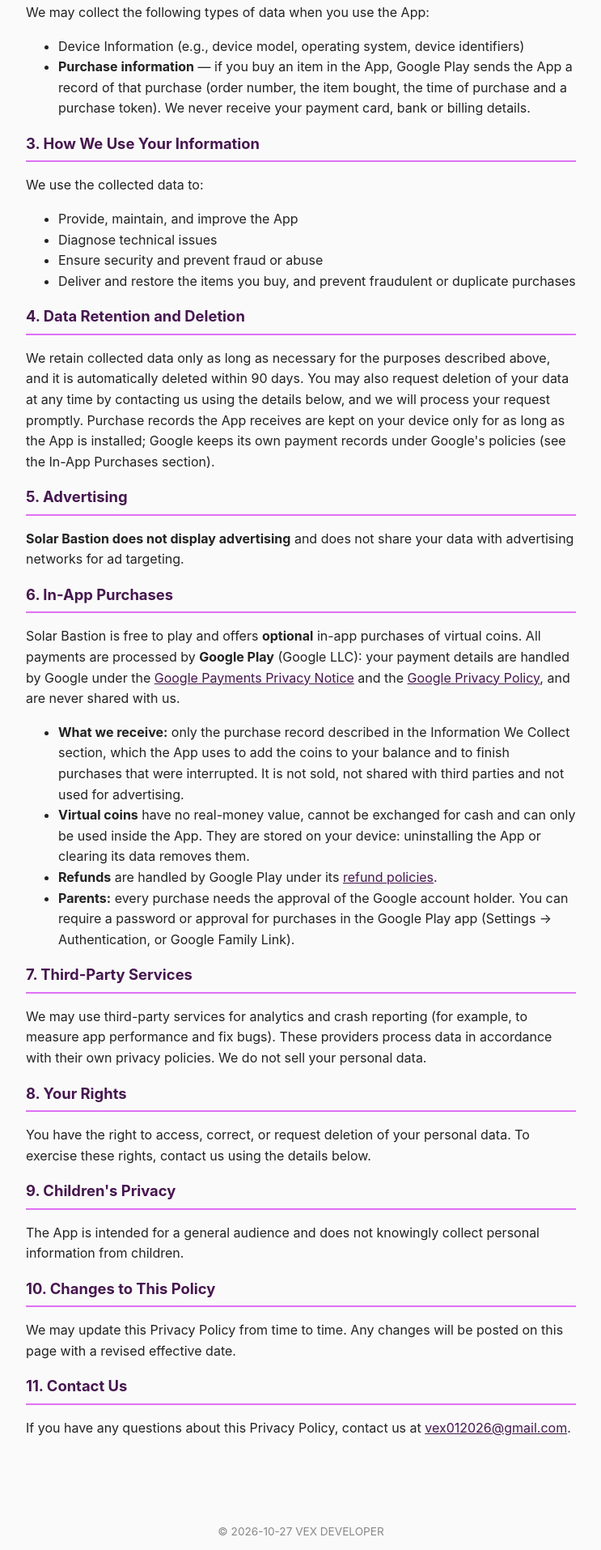
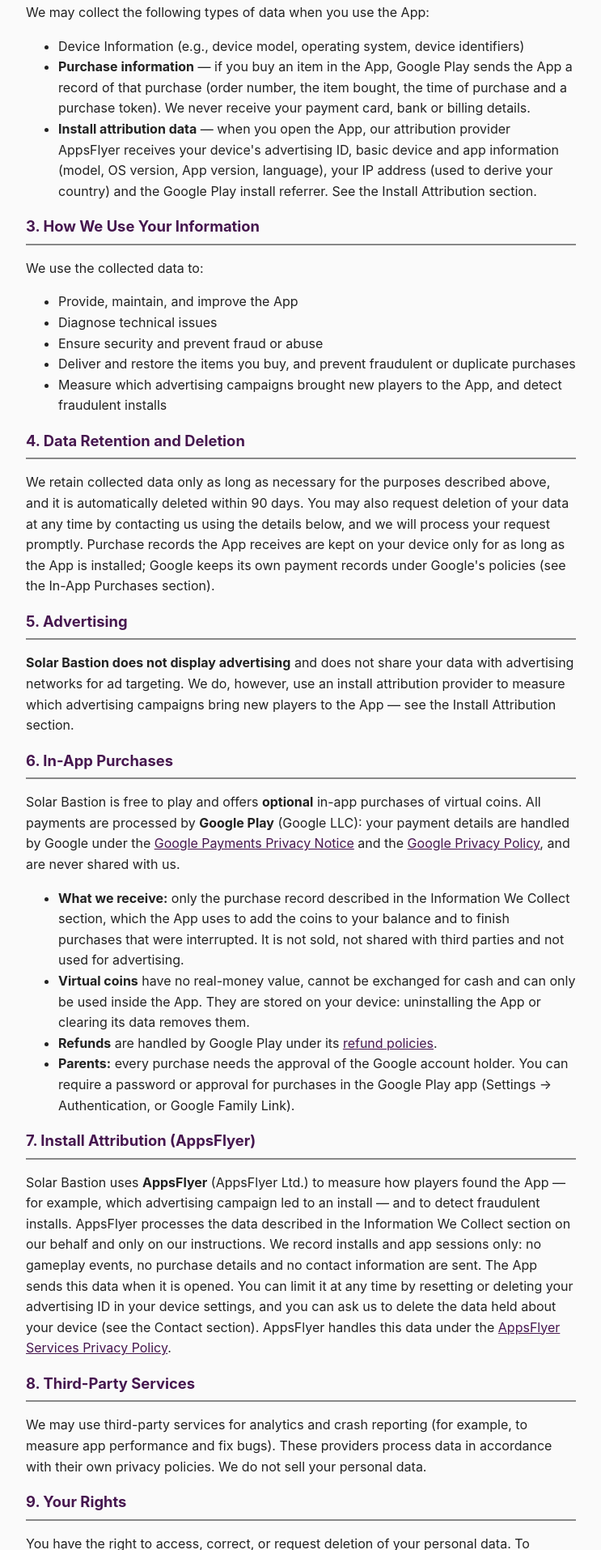
Before and after one commit to vex012026-cyber/vex012026-cyber.github.io, a plain HTML site: page solar-bastion/index.html in a window 1280 px wide. Shown: the part 886-2800 px from the top of the page at 81% size, without its empty margins (268-1011 px from the left). Drawn offline with Linux system fonts and the light colour scheme.

Commit message:
feat(privacy): add solar-bastion policy for vex012026@gmail.com

```diff
--- a/solar-bastion/index.html
+++ b/solar-bastion/index.html
@@ -5,7 +5,7 @@
 <meta name="viewport" content="width=device-width, initial-scale=1">
 <title>Solar Bastion — Privacy Policy</title>
 <style>
-  :root { --primary: #46174F; --accent: #DE71F4; }
+  :root { --primary: #46174F; --accent: #888888; }
   * { box-sizing: border-box; }
   body { margin: 0; font-family: -apple-system, Segoe UI, Roboto, Helvetica, Arial, sans-serif;
          color: #222; background: #fafafa; line-height: 1.6; }
@@ -23,7 +23,7 @@
 <header>
   <img src="banner.png" alt="Solar Bastion banner">
   <h1>Solar Bastion</h1>
-  <p>Privacy Policy — effective 2026-10-27</p>
+  <p>Privacy Policy — effective 2026-11-18</p>
 </header>
 <main>
   <h2>1. Introduction</h2>
@@ -41,6 +41,10 @@
     <li><strong>Purchase information</strong> — if you buy an item in the App, Google Play sends
       the App a record of that purchase (order number, the item bought, the time of purchase and a
       purchase token). We never receive your payment card, bank or billing details.</li>
+    <li><strong>Install attribution data</strong> — when you open the App, our attribution provider
+      AppsFlyer receives your device's advertising ID, basic device and app information (model, OS
+      version, App version, language), your IP address (used to derive your country) and the Google Play
+      install referrer. See the Install Attribution section.</li>
   </ul>
 
   <h2>3. How We Use Your Information</h2>
@@ -50,6 +54,8 @@
     <li>Diagnose technical issues</li>
     <li>Ensure security and prevent fraud or abuse</li>
     <li>Deliver and restore the items you buy, and prevent fraudulent or duplicate purchases</li>
+    <li>Measure which advertising campaigns brought new players to the App, and detect fraudulent
+      installs</li>
   </ul>
 
   <h2>4. Data Retention and Deletion</h2>
@@ -65,7 +71,8 @@
   <h2>5. Advertising</h2>
   <p>
     <strong>Solar Bastion does not display advertising</strong> and does not share
-    your data with advertising networks for ad targeting.
+    your data with advertising networks for ad targeting. We do, however, use an install attribution provider to measure which
+    advertising campaigns bring new players to the App — see the Install Attribution section.
   </p>
   <h2>6. In-App Purchases</h2>
   <p>
@@ -91,39 +98,51 @@
       (Settings &rarr; Authentication, or Google Family Link).</li>
   </ul>
 
-  <h2>7. Third-Party Services</h2>
+  <h2>7. Install Attribution (AppsFlyer)</h2>
+  <p>
+    Solar Bastion uses <strong>AppsFlyer</strong> (AppsFlyer Ltd.) to measure how players found the App —
+    for example, which advertising campaign led to an install — and to detect fraudulent installs.
+    AppsFlyer processes the data described in the Information We Collect section on our behalf and
+    only on our instructions. We record installs and app sessions only: no gameplay events, no
+    purchase details and no contact information are sent. The App sends this data when it is opened. You can limit it at any time by
+    resetting or deleting your advertising ID in your device settings, and you can ask us to delete
+    the data held about your device (see the Contact section). AppsFlyer handles this data under the
+    <a href="https://www.appsflyer.com/legal/services-privacy-policy/" target="_blank" rel="noopener">AppsFlyer Services Privacy Policy</a>.
+  </p>
+
+  <h2>8. Third-Party Services</h2>
   <p>
     We may use third-party services for analytics and crash reporting (for example,
     to measure app performance and fix bugs). These providers process data in
     accordance with their own privacy policies. We do not sell your personal data.
   </p>
 
-  <h2>8. Your Rights</h2>
+  <h2>9. Your Rights</h2>
   <p>
     You have the right to access, correct, or request deletion of your personal
     data. To exercise these rights, contact us using the details below.
   </p>
 
-  <h2>9. Children's Privacy</h2>
+  <h2>10. Children's Privacy</h2>
   <p>
     The App is intended for a general audience and does not knowingly collect
     personal information from children.
   </p>
 
-  <h2>10. Changes to This Policy</h2>
+  <h2>11. Changes to This Policy</h2>
   <p>
     We may update this Privacy Policy from time to time. Any changes will be posted
     on this page with a revised effective date.
   </p>
 
-  <h2>11. Contact Us</h2>
+  <h2>12. Contact Us</h2>
   <p>
     If you have any questions about this Privacy Policy, contact us at
     <a href="mailto:vex012026@gmail.com">vex012026@gmail.com</a>.
   </p>
 </main>
 <footer>
-  &copy; 2026-10-27 VEX DEVELOPER
+  &copy; 2026-11-18 VEX DEVELOPER
 </footer>
 </body>
 </html>
```
